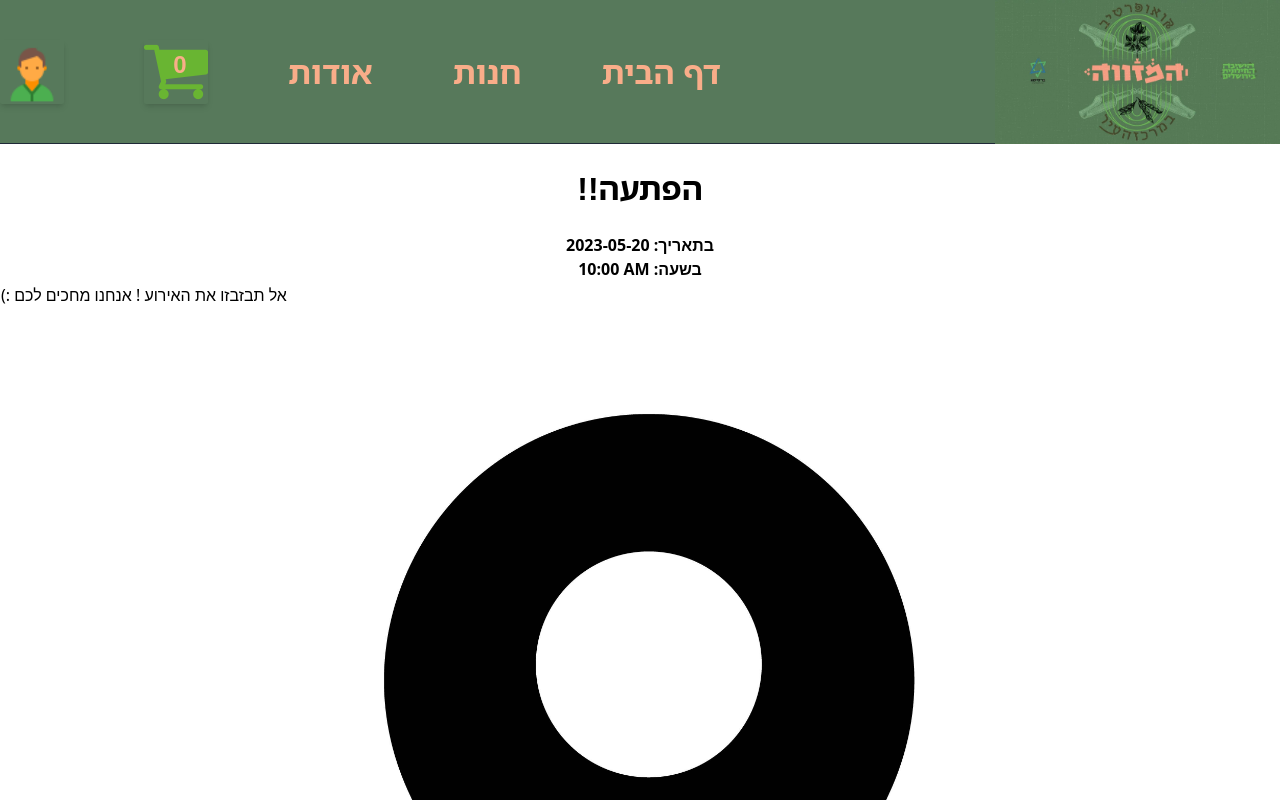
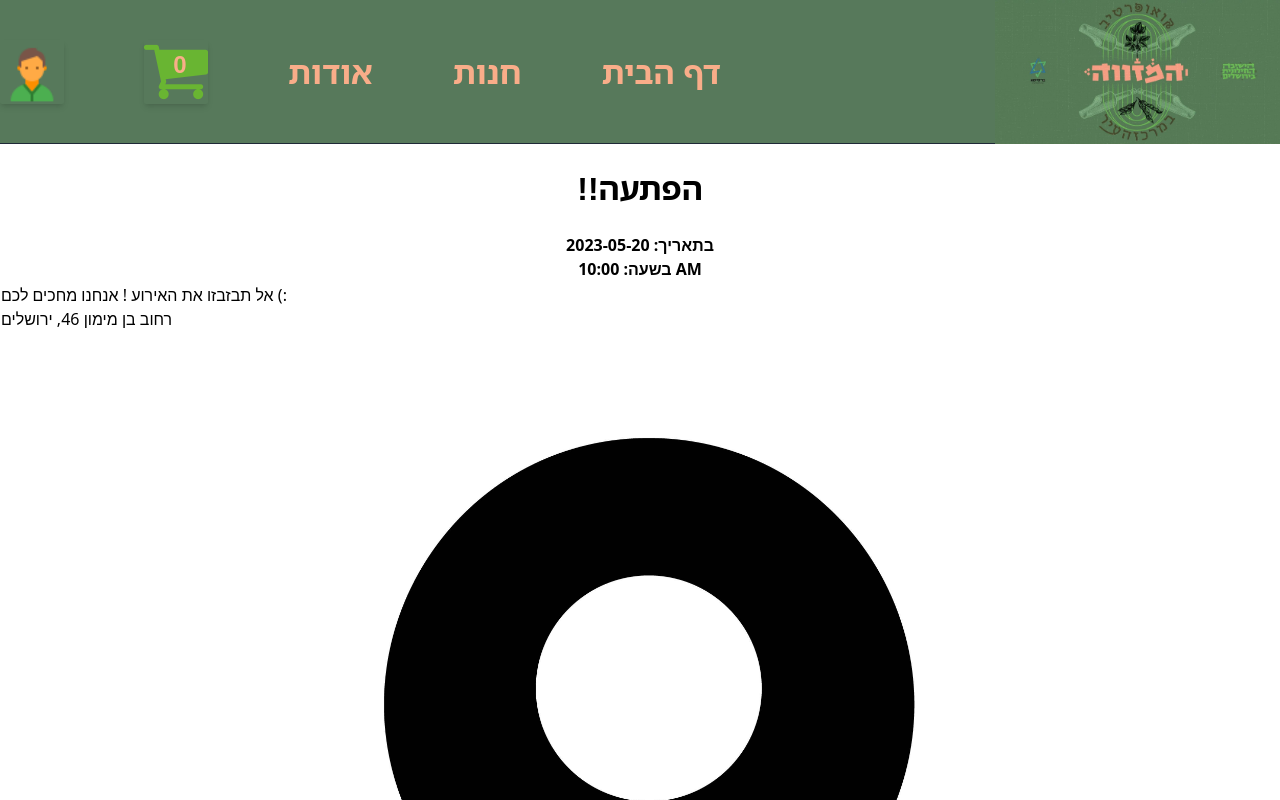
Before and after one commit to mohammadBelbesi/Hamezaveh, a React (Create React App) app: page / in a window 1280 px wide. Shown: the top 800 px of the page. Built offline with nearby package versions, Linux system fonts and the light colour scheme.

Commit message:
events and closest event components

```diff
--- a/src/components/ClosestEvent.js
+++ b/src/components/ClosestEvent.js
@@ -8,18 +8,24 @@ const ClosestEvent = () => {
 
   const eventData = [
     // Sample event data fetched from Firebase
-      { date: "2023-05-20", time: "10:00 AM", place: "רחוב בן מימון 46, ירושלים", products: ["אגוזים", "פיסטוק"] },
+    {
+      date: "2023-05-20",
+      time: "10:00 AM",
+      place: "רחוב בן מימון 46, ירושלים",
+      products: ["אגוזים", "פיסטוק"],
+    },
     // Add more event objects as needed
   ];
 
   return (
+    <div className="rtl-container">
       <table className="eventsTable">
         <tbody>
           <tr className="tableBords">
             {eventData[0] && (
               <th className="hover:text-black hover:underline underline-offset-2 decoration-[1px] cursor-pointer duration-300">
-            <div className="table-text">{eventData[0].date} :בתאריך</div>
-            <div className="table-text">{eventData[0].time} :בשעה</div>
+                <div className="table-text">בתאריך: {eventData[0].date}</div>
+                <div className="table-text">בשעה: {eventData[0].time}</div>
               </th>
             )}
           </tr>
@@ -28,20 +34,25 @@ const ClosestEvent = () => {
           <tr className="tableBords">
             <td className="tableBords">
               <div>
-        <p> (: אל תבזבזו את האירוע ! אנחנו מחכים לכם</p>
-        <p>{eventData[0] && location && (
-          <img src={location} alt="Event Logo" className="event-logo" />
-        )} {eventData[0] ? eventData[0].place : ''}</p>
-        <p>{eventData[0] ? eventData[0].products.join(', ') : ''}</p>
+                <p> אל תבזבזו את האירוע ! אנחנו מחכים לכם (:</p>
+                <p>
+                  {eventData[0] ? eventData[0].place : ""}
+                  {eventData[0] && location && (
+                    <img
+                      src={location}
+                      alt="Event Logo"
+                      className="event-logo"
+                    />
+                  )}
+                </p>
+                <p>{eventData[0] ? eventData[0].products.join(", ") : ""}</p>
               </div>
             </td>
           </tr>
         </tbody>
-
-
       </table>
+    </div>
   );
 };
 
-
-export default ClosestEvent
+export default ClosestEvent;
--- /dev/null
+++ b/src/components/Events.js
@@ -0,0 +1,52 @@
+import React, { useState, useEffect } from "react";
+import { location } from "../assets/assetsindex";
+// import firebase from "firebase"; // Import Firebase SDK
+
+const Events = () => {
+  const [selectedEvent, setSelectedEvent] = useState(null); // State to track the selected event
+
+  // Retrieve event data from Firebase (use appropriate Firebase SDK methods)
+
+  const eventData = [
+    { date: "2023-05-20", time: "10:00 AM", place: "רחוב בן מימון 46, ירושלים", products: ["אגוזים", "פיסטוק"] },
+    { date: "2023-05-21", time: "2:00 PM", place: "רחוב בן גוריון 56, תל אביב", products: ["בנאנות", "תפוחים"] },
+    { date: "2023-05-27", time: "4:00 PM", place: "רחוב בן מדריד 4, חיפה", products: ["ענבים", "תמרים"] },
+    { date: "2023-05-30", time: "6:00 PM", place: "רחוב בן מימון 6, אילת", products: ["חלב", "תה"] },
+  ];
+
+  const handleEventClick = (event) => {
+    setSelectedEvent(event);
+  };
+
+  useEffect(() => {
+    setSelectedEvent(eventData[0]); // Set the first event as the default selected event
+  }, []);
+
+  return (
+    <table className="eventsTable">
+      <tbody>
+        <tr className="tableBords">
+          {eventData.map((event, index) => (
+            <td className="tableBords" key={index} onClick={() => handleEventClick(event)}>
+              <th className="hover:text-black hover:underline underline-offset-2 decoration-[1px] cursor-pointer duration-300">
+                <div className="table-text text-3xl">בתאריך: {event.date}</div>
+                <div className="table-text">בשעה: {event.time}</div>
+              </th>
+            </td>
+          ))}
+        </tr>
+      </tbody>
+      <tbody>
+        <tr className="tableBords">
+          <td className="tableBords" colSpan={eventData.length}>
+            <p>{selectedEvent ? "אל תבזבזו את האירוע ! אנחנו מחכים לכם (:" : ""}</p>
+            <p>{selectedEvent ? selectedEvent.place : ""}{selectedEvent && location && <img src={location} alt="Event Logo" className="event-logo" />}</p>
+            <p>{selectedEvent ? selectedEvent.products.join(", ") : ""}</p>
+          </td>
+        </tr>
+      </tbody>
+    </table>
+  );
+};
+
+export default Events;
```
Lines whose indentation alone changed are shown as unchanged.
